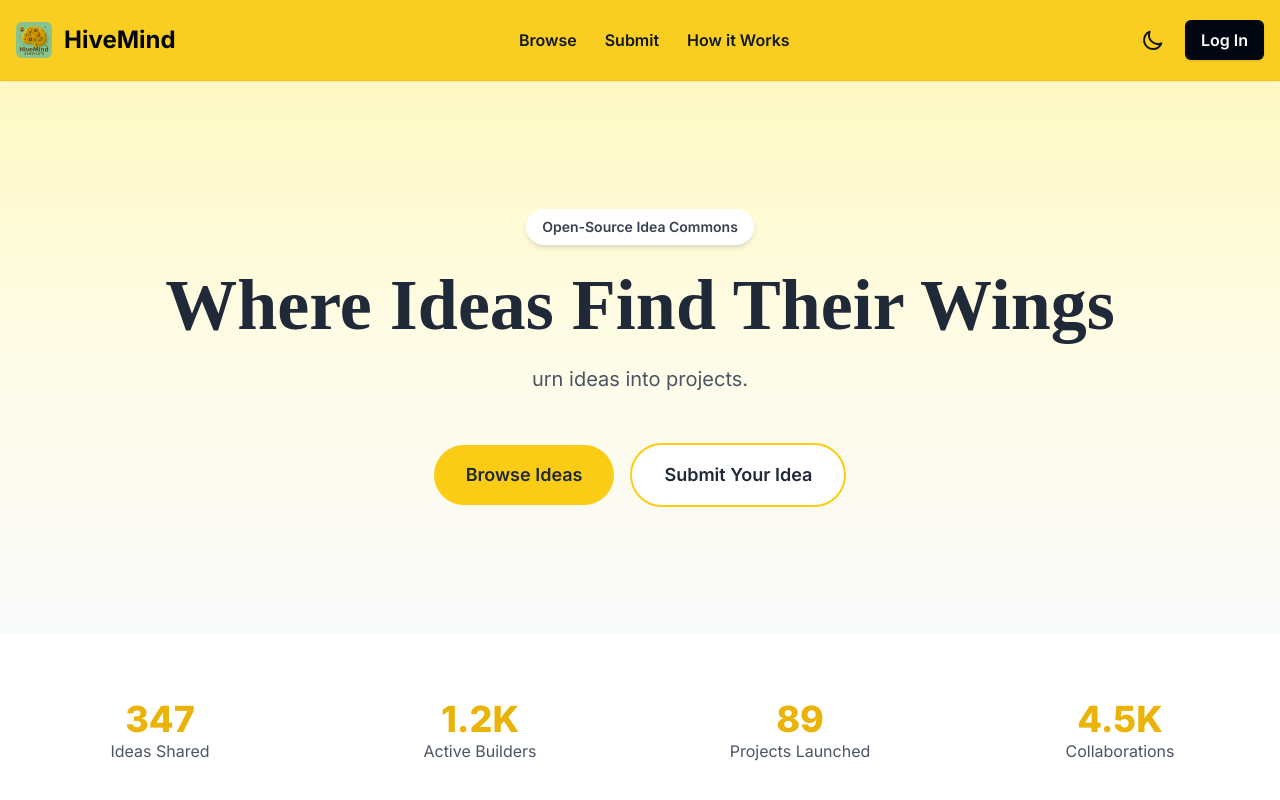
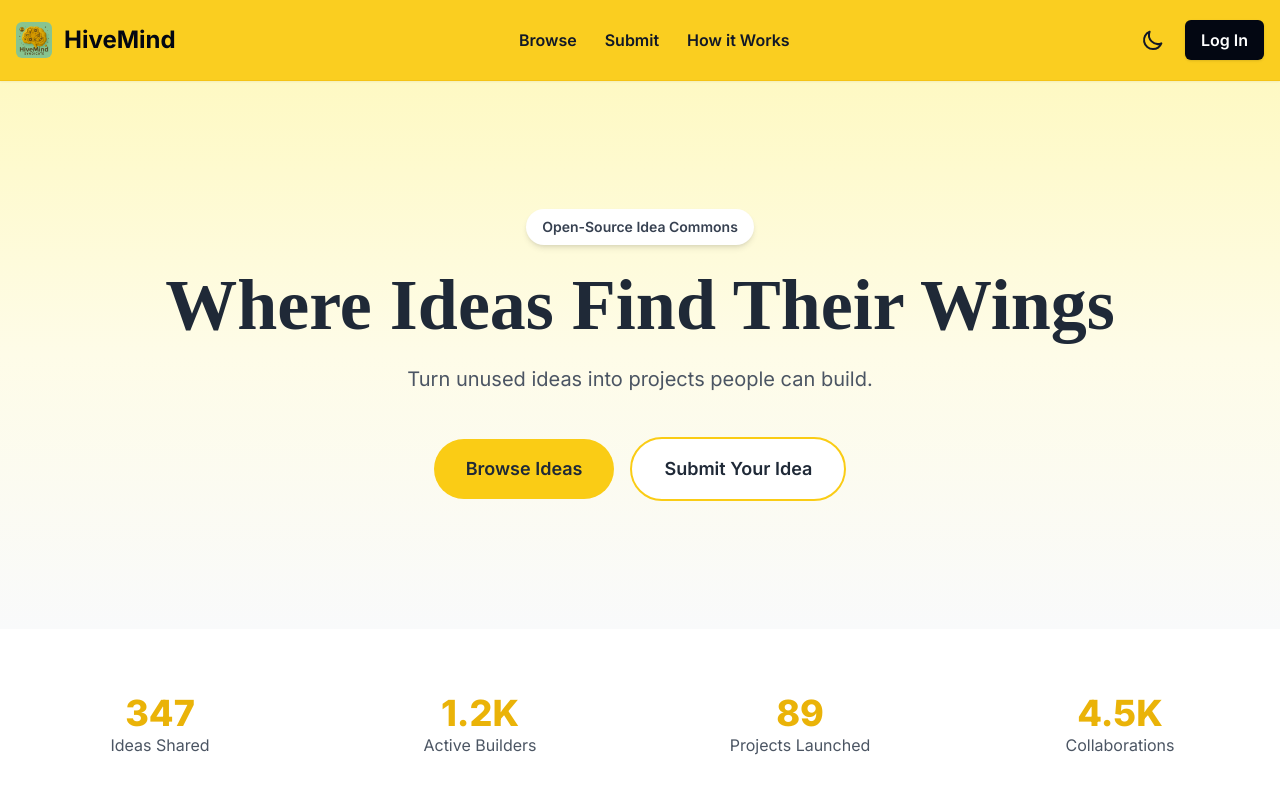
Before and after one commit to stei3403/HiveMind, a React (Vite) app: page / in a window 1280 px wide. Shown: the top 800 px of the page. Built offline with nearby package versions, Linux system fonts and the light colour scheme; no server answers; the database is empty.

Commit message:
Refine hero typing subtitle

```diff
--- a/src/components/HeroSection.tsx
+++ b/src/components/HeroSection.tsx
@@ -9,7 +9,7 @@ const HeroSection = () => {
           Open-Source Idea Commons
         </h1>
         <p className="text-lg sm:text-xl text-gray-600 dark:text-gray-300 mb-8">
-          Turn ideas into projects.
+          Turn unused ideas into projects people can build.
         </p>
 
         {/* Navigation Buttons */}
--- a/src/pages/LandingPage.tsx
+++ b/src/pages/LandingPage.tsx
@@ -22,7 +22,7 @@ type Idea = {
   featureImage?: string;
 };
 
-const fullSubtitle = 'Turn ideas into projects.';
+const fullSubtitle = 'Turn unused ideas into projects people can build.';
 
 const LandingPage: React.FC = () => {
   const [ideas, setIdeas] = useState<Idea[]>([]);
@@ -59,14 +59,14 @@ const LandingPage: React.FC = () => {
   }, []);
 
   useEffect(() => {
-    let i = 0;
+    let nextLength = 0;
     setSubtitle('');
     setSubtitleCursorVisible(true);
 
     const typingInterval = setInterval(() => {
-      if (i < fullSubtitle.length) {
-        setSubtitle(prev => prev + fullSubtitle.charAt(i));
-        i++;
+      if (nextLength < fullSubtitle.length) {
+        nextLength++;
+        setSubtitle(fullSubtitle.slice(0, nextLength));
       } else {
         clearInterval(typingInterval);
         setSubtitleCursorVisible(false);
@@ -87,11 +87,13 @@ const LandingPage: React.FC = () => {
             <h1 className="text-5xl md:text-7xl font-bold text-gray-800 dark:text-gray-100 mb-6 font-playfair-display">
               Where Ideas Find Their Wings
             </h1>
-            <p
-              className={`inline-block text-lg md:text-xl text-gray-600 dark:text-gray-300 max-w-full mx-auto mb-10 min-h-8 whitespace-nowrap overflow-hidden ${subtitleCursorVisible ? 'animate-typing-cursor border-r-2 border-transparent pr-1' : ''}`}
-              style={{ borderColor: subtitleCursorVisible ? 'currentColor' : 'transparent' }}
-            >
-              {subtitle}
+            <p className="text-lg md:text-xl text-gray-600 dark:text-gray-300 max-w-2xl mx-auto mb-10 min-h-14 md:min-h-8 leading-relaxed">
+              <span
+                className={`inline ${subtitleCursorVisible ? 'animate-typing-cursor border-r-2 border-transparent pr-1' : ''}`}
+                style={{ borderColor: subtitleCursorVisible ? 'currentColor' : 'transparent' }}
+              >
+                {subtitle}
+              </span>
             </p>
             <div className="flex flex-col sm:flex-row justify-center items-center space-y-4 sm:space-y-0 sm:space-x-4">
               <Link to="/browse" className="bg-yellow-400 hover:bg-yellow-500 text-gray-800 font-semibold py-4 px-8 rounded-full text-lg transition-all duration-200 ease-in-out transform hover:-translate-y-px hover:shadow-xl w-full sm:w-auto">
```
